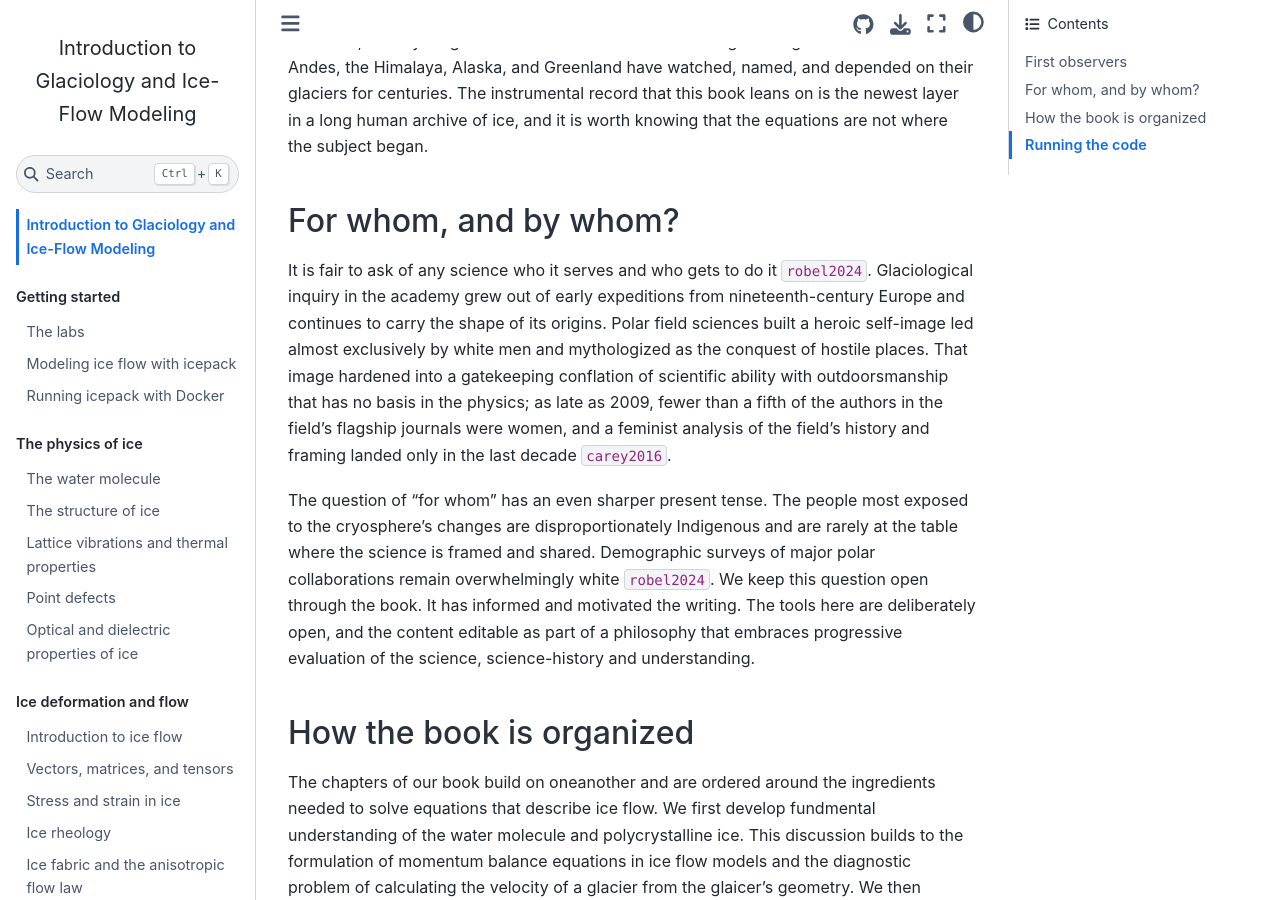
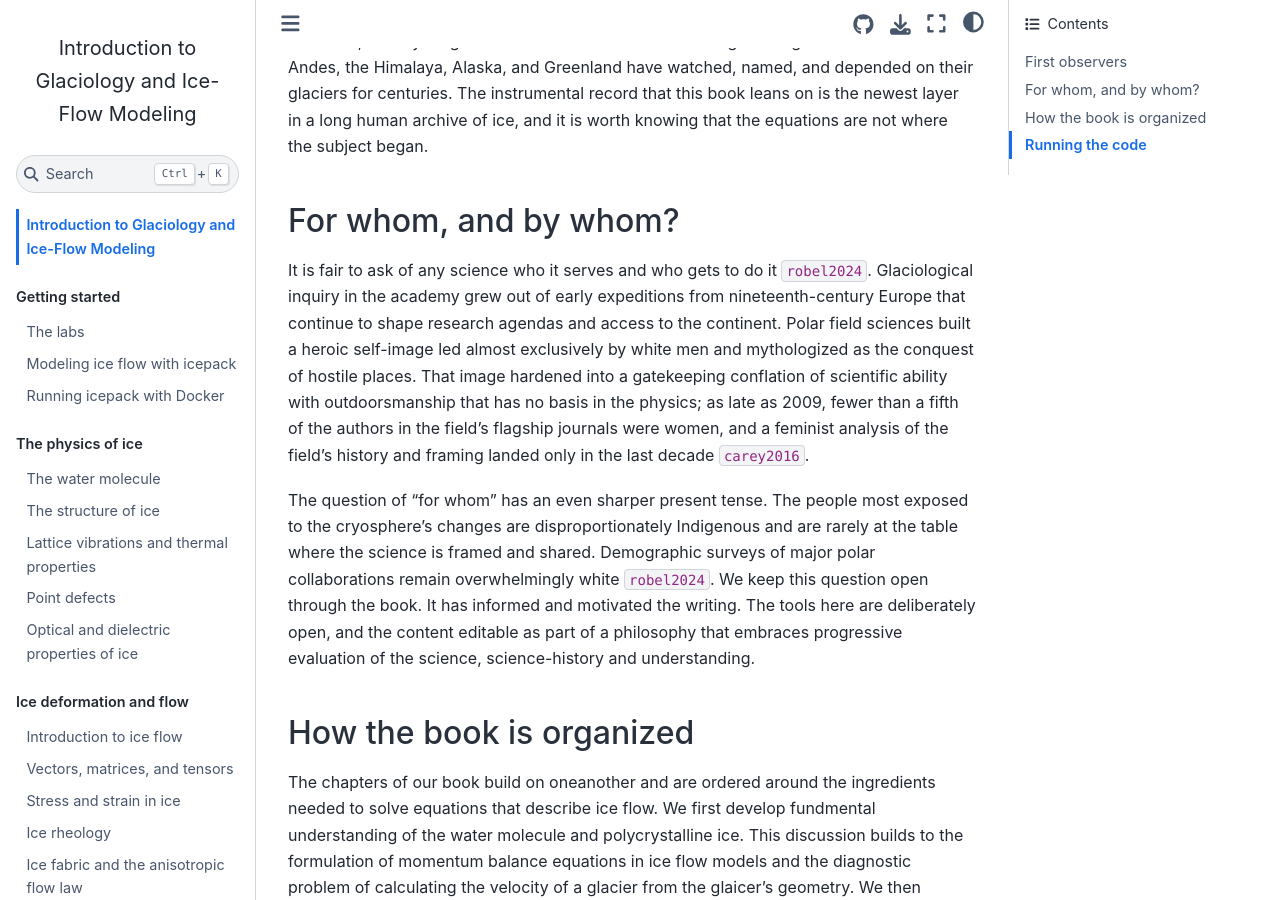
Before and after one commit to rice-glaciology/glaciology-book, a Jupyter Book: the page built from intro.md, in a window 1280 px wide and 900 px high, scrolled down 1053 px. Built offline with Jupyter Book 1.0.4 settings and Sphinx 7.4.7 and the Sphinx Book theme 1.1.4, drawn with Linux system fonts in a browser that asks for light colours; pages that are not in the unit, such as notebooks, are missing from menus; cross-references to code outside the pages are shown as plain code.

Commit message:
Update introduction on glaciology and representation
Revised text for clarity and inclusivity in glaciological inquiry discussion.

```diff
--- a/intro.md
+++ b/intro.md
@@ -12,7 +12,7 @@
 
 ## For whom, and by whom?
 
-It is fair to ask of any science who it serves and who gets to do it {cite}`robel2024`. Glaciological inquiry in the academy grew out of early expeditions from nineteenth-century Europe and continues to carry the shape of its origins. Polar field sciences built a heroic self-image led almost exclusively by white men and mythologized as the conquest of hostile places. That image hardened into a gatekeeping conflation of scientific ability with outdoorsmanship that has no basis in the physics; as late as 2009, fewer than a fifth of the authors in the field's flagship journals were women, and a feminist analysis of the field's history and framing landed only in the last decade {cite}`carey2016`.
+It is fair to ask of any science who it serves and who gets to do it {cite}`robel2024`. Glaciological inquiry in the academy grew out of early expeditions from nineteenth-century Europe that continue to shape research agendas and access to the continent. Polar field sciences built a heroic self-image led almost exclusively by white men and mythologized as the conquest of hostile places. That image hardened into a gatekeeping conflation of scientific ability with outdoorsmanship that has no basis in the physics; as late as 2009, fewer than a fifth of the authors in the field's flagship journals were women, and a feminist analysis of the field's history and framing landed only in the last decade {cite}`carey2016`.
 
 The question of "for whom" has an even sharper present tense. The people most exposed to the cryosphere's changes are disproportionately Indigenous and are rarely at the table where the science is framed and shared. Demographic surveys of major polar collaborations remain overwhelmingly white {cite}`robel2024`. We keep this question open through the book. It has informed and motivated the writing. The tools here are deliberately open, and the content editable as part of a philosophy that embraces progressive evaluation of the science, science-history and understanding.
 
```
